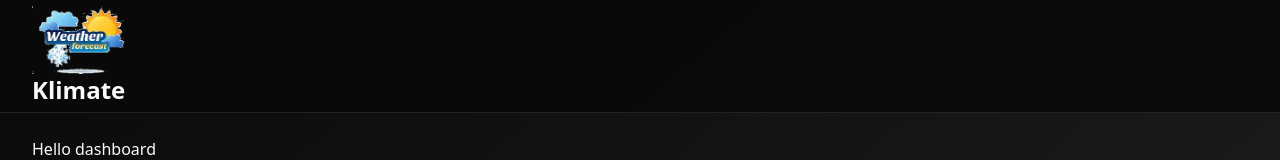
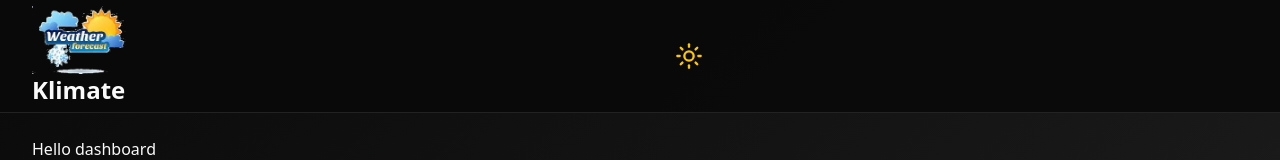
Before and after one commit to raineetu/Climate_Project, a React (Vite) app: page / in a window 1280 px wide. Shown: the top 160 px of the page. Built offline with nearby package versions, Linux system fonts and the light colour scheme.

Commit message:
Added dark and light theme

```diff
--- a/src/components/pages/Header.tsx
+++ b/src/components/pages/Header.tsx
@@ -2,6 +2,7 @@ import { SITE_NAME } from "@/constants/constants"
 import { Link } from "react-router-dom"
 import logo from "../../../public/images.png"
 import { useTheme } from "../context/Theme-provider"
+import { Moon, Sun } from "lucide-react"
 
 const Header = () => {
     const {theme, setTheme} = useTheme();
@@ -15,6 +16,18 @@ const Header = () => {
                 <h1 className="text-xl font-bold sm:text-2xl">{SITE_NAME}</h1>
             </Link>
 
+           <div
+              onClick={() => setTheme(isDark ? "light" : "dark")}
+              className="cursor-pointer"
+            >
+              {isDark ? (
+                <Sun className="w-7 h-7 text-yellow-400 transform rotate-[360deg] transition-transform duration-700 ease-in-out" />
+              ) : (
+                <Moon className="w-6 h-6 text-blue-400 transform rotate-[360deg] transition-transform duration-700 ease-in-out" />
+              )}
+            </div>
+
+
             <div>
 
             </div>
```
